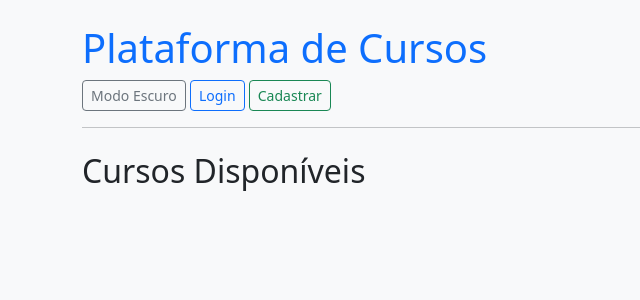
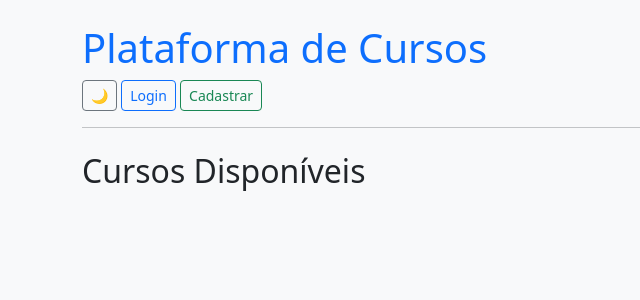
Before and after one commit to leovieirad/Projeto-PlataformaCursos-Django, a Django app: page / in a window 1280 px wide. Shown: the top 300 px of the page, without its empty margins (0-640 px from the left). Run offline with Django 5.2, Linux system fonts and the light colour scheme; data that the repository does not hold is empty.

Commit message:
Atualizando o botão de modo escuro

```diff
--- a/templates/base.html
+++ b/templates/base.html
@@ -13,7 +13,7 @@
         <header class="mb-4">
             <h1 class="text-primary">Plataforma de Cursos</h1>
             <nav class="mb-3">
-                <button id="toggle-theme" class="btn btn-sm btn-outline-secondary">Modo Escuro</button>
+                <button id="toggle-theme" class="btn btn-sm btn-outline-secondary">🌙</button>
                 {% if user.is_authenticated %}
                     Olá, <strong>{{ user.username }}</strong> |
                     <a href="{% url 'meus_cursos' %}" class="btn btn-sm btn-outline-primary">Meus Cursos</a>
@@ -33,12 +33,12 @@
     const body = document.getElementById('body');
     const toggleBtn = document.getElementById('toggle-theme');
 
-    // Recupera tema do localStorage
+    // Aplica tema salvo
     const theme = localStorage.getItem('theme');
     if (theme === 'dark') {
         body.classList.remove('bg-light', 'text-dark');
         body.classList.add('bg-dark', 'text-light');
-        toggleBtn.textContent = 'Modo Claro';
+        toggleBtn.textContent = '☀️';
     }
 
     toggleBtn.addEventListener('click', () => {
@@ -46,13 +46,13 @@
             // Ativa modo escuro
             body.classList.remove('bg-light', 'text-dark');
             body.classList.add('bg-dark', 'text-light');
-            toggleBtn.textContent = 'Modo Claro';
+            toggleBtn.textContent = '☀️';
             localStorage.setItem('theme', 'dark');
         } else {
-            // Volta para modo claro
+            // Ativa modo claro
             body.classList.remove('bg-dark', 'text-light');
             body.classList.add('bg-light', 'text-dark');
-            toggleBtn.textContent = 'Modo Escuro';
+            toggleBtn.textContent = '🌙';
             localStorage.setItem('theme', 'light');
         }
     });
```
